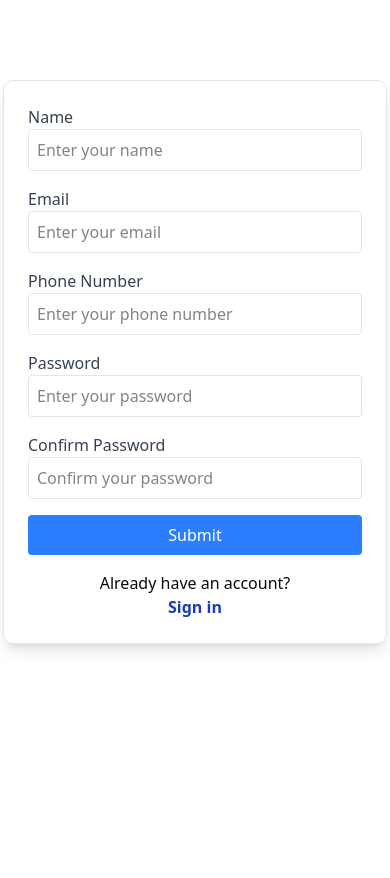
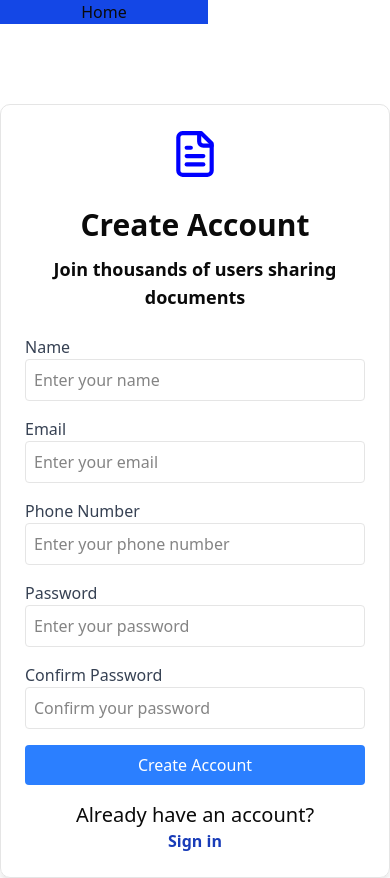
Before and after one commit to Pallab-Ghosh/File_Sharing_Applicationa, a Next.js app in the folder Frontend/my-app/: page /SignUp in a window 390 px wide. Before the commit the page ends 844 px from the top, so only its background shows below. Built offline with nearby package versions, Linux system fonts and the light colour scheme.

Commit message:
Give more responsive Stylings

```diff
--- a/Frontend/my-app/app/(auth)/SignUp/page.jsx
+++ b/Frontend/my-app/app/(auth)/SignUp/page.jsx
@@ -1,26 +1,36 @@
 'use client'
 import { ErrorMessage, Field, Form, Formik } from 'formik';
+import { FileText } from 'lucide-react';
 import Link from 'next/link';
 
 import * as Yup from 'yup';
 
 const validation_Schema = Yup.object({
-  name:Yup.string().required('Name is Required'),
-  email:Yup.string().email('Invalid Email').required('Email is required'),
-  phone :Yup.string().matches(/^[0-9]{10}$/, 'Phone must be 10 digits').required('Number is Required'),
-  password :Yup.string().min(6,"Password must be atleast 6 characters").required("Please Provide Password"),
-  confirmPassword:Yup.string().oneOf([Yup.ref('password'),null],"Password must match") .required("Confirm password is required"),
+  name: Yup.string().required('Name is Required'),
+  email: Yup.string().email('Invalid Email').required('Email is required'),
+  phone: Yup.string().matches(/^[0-9]{10}$/, 'Phone must be 10 digits').required('Number is Required'),
+  password: Yup.string().min(6, "Password must be atleast 6 characters").required("Please Provide Password"),
+  confirmPassword: Yup.string().oneOf([Yup.ref('password'), null], "Password must match").required("Confirm password is required"),
 })
 const page = () => {
-    const initial_Values = {name: '',email: '',phone: '' ,password: "",confirmPassword: "",};
-      const handleSubmit = (values,{ setSubmitting, resetForm }) => {
+  const initial_Values = { name: '', email: '', phone: '', password: "", confirmPassword: "", };
+  const handleSubmit = (values, { setSubmitting, resetForm }) => {
     alert(JSON.stringify(values));
     resetForm();
 
   };
 
   return (
-     <div className='w-96 max-w-md  mx-auto mt-20 p-6 shadow-lg rounded-lg border'>
+    <div>
+      <div>
+        <button className='bg-blue-700 hover:bg-blue-50 w-52 h-6'> Home</button>
+      </div>
+      <div className='w-full max-w-md  mx-auto mt-20 p-6 shadow-lg rounded-lg border'>
+        <div className='flex flex-col items-center text-center mb-6'>
+          <FileText size={50} color='blue' className='mb-7' />
+          <p className=' text-3xl font-bold'>Create Account </p>
+          <p className='mt-3 text-lg font-semibold '>Join thousands of users sharing documents</p>
+        </div>
         <Formik initialValues={initial_Values} validationSchema={validation_Schema} onSubmit={handleSubmit}>
           <Form className="flex flex-col gap-4">
             <div>
@@ -78,19 +88,17 @@ import * as Yup from 'yup';
               type="submit"
               className="bg-blue-500 text-white py-2 rounded hover:bg-blue-600"
             >
-            Submit
+              Create Account
             </button>
             <div className='text-center'>
-               <p>Already have an account?</p>
+              <p className='text-xl'>Already have an account?</p>
               <Link href='/SignIn'>
-                   <p className=' text-blue-800 font-bold'>Sign in</p>
+                <p className=' text-blue-800 font-bold textlg'>Sign in</p>
               </Link>
-
             </div>
-
           </Form>
         </Formik>
-
+      </div>
     </div>
   )
 }
```
Lines whose indentation alone changed are shown as unchanged.
